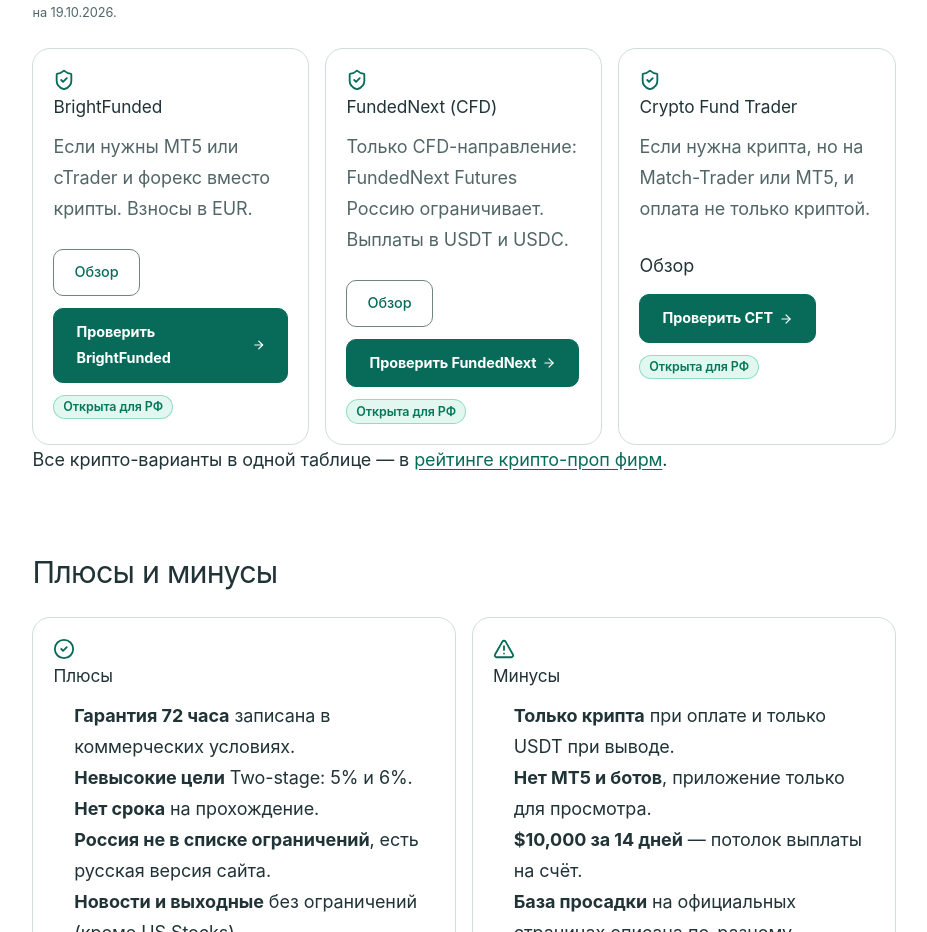
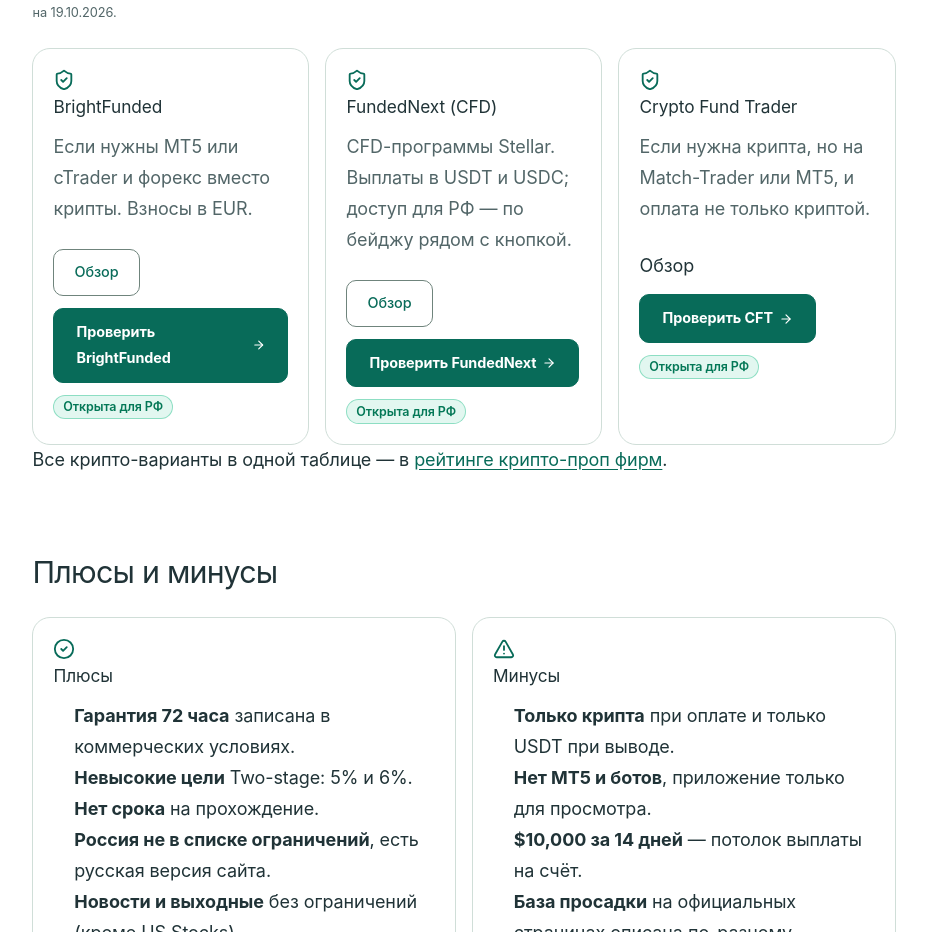
Before and after one commit to Vilmanis99/tradersfund, a Next.js app: page /ru/obzor-hash-hedge in a window 1280 px wide. Shown: the part 7301-8233 px from the top of the page, without its empty margins (176-1103 px from the left). Built offline with nearby package versions, Linux system fonts and the light colour scheme; no server answers.

Commit message:
content(ru): FundedNext alternative card — drop stale 'CFD open, Futures restricts Russia' prose; access shown only by the russiaStatus badge (Tracker 41f3c05 restricted, 20.10.2026)

```diff
--- a/app/ru/obzor-hash-hedge/page.tsx
+++ b/app/ru/obzor-hash-hedge/page.tsx
@@ -422,7 +422,7 @@ export default function RussianHashHedgeReviewPage() {
               <article className="ru-card" data-russian-hh-alternative="fundednext">
                 <ShieldCheck size={22} color="var(--accent-light)" aria-hidden="true" />
                 <h3>FundedNext (CFD)</h3>
-                <p className="ru-muted">Только CFD-направление: FundedNext Futures Россию ограничивает. Выплаты в USDT и USDC.</p>
+                <p className="ru-muted">CFD-программы Stellar. Выплаты в USDT и USDC; доступ для РФ — по бейджу рядом с кнопкой.</p>
                 <div className="ru-actions">
                   <Link href="/ru/obzor-fundednext" className="btn-outline">Обзор</Link>
                   <RuGoLink firm="fundednext" href="/go/fundednext?from=ru-hash-hedge-alternative-fundednext" rel={goLinkRel('fundednext')} className="btn-primary">Проверить FundedNext <ArrowRight size={14} aria-hidden="true" /></RuGoLink>
```
